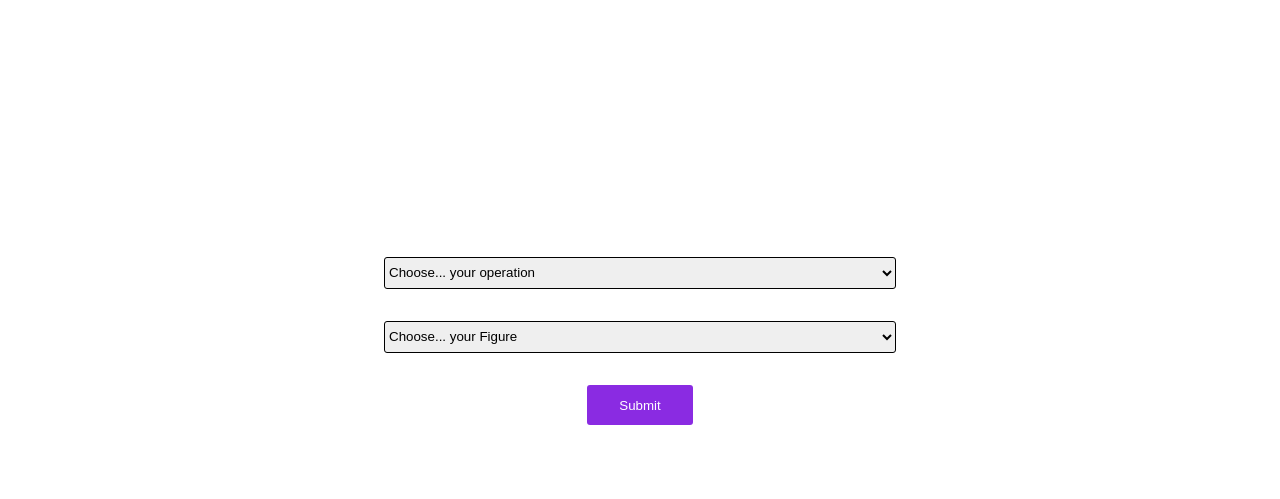
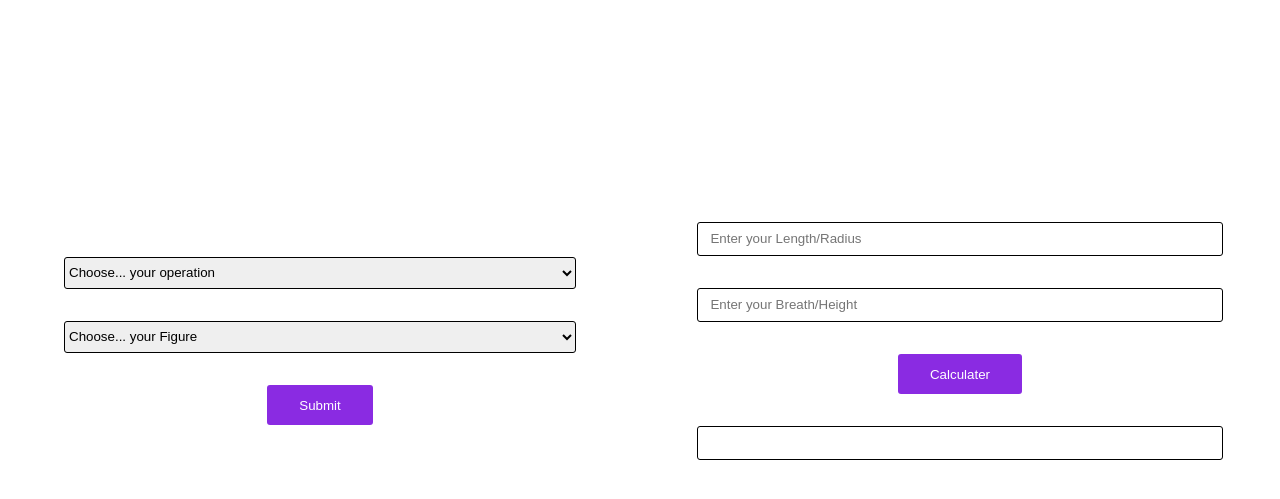
Before and after one commit to sbn-raju/FrontEnd_Projects, a plain HTML site: page areaPerimeter/index.html in a window 1280 px wide. Both pictures are taken after a click on the button "Submit". Shown: the part 67-566 px from the top of the page. Drawn offline with Linux system fonts and the light colour scheme.

Commit message:
Frintend Files

```diff
--- a/areaPerimeter/app.js
+++ b/areaPerimeter/app.js
@@ -1,12 +1,33 @@
 let submit = document.querySelector(".submit");
+let answer = document.getElementById("readonly");
 submit.addEventListener("click",()=>{
     console.log("Button Was clicked");
     let ops = document.getElementById("operations").value;
     let figure = document.getElementById("figure").value;
     let visiblityArea = document.querySelector(".visiblity");
+    let length = document.getElementById("length").value;
+    let breath = document.getElementById("breath").value;
     let visiblityVolume = document.querySelector(".visiblityVolume");
+    let calculateArea = document.querySelector(".calculateArea");
+    let calculateVolume = document.querySelector(".calculateVolume");
+    let finalAnswer = 0;
     if(ops === "Volume" && figure === "Cube"){
         visiblityVolume.classList.add("hidden");
+        calculateVolume.addEventListener("click",()=>{
+            let lengthSide = document.getElementById("volume").value;
+            answer.value = lengthSide*lengthSide*lengthSide;
+        });
     }
-    // else if(ops === "Volume" && figure === "Cuboid")
+    else if(ops === "Volume" && figure === "Cuboid"){
+        visiblityArea.classList.add("hidden");
+    }
+    else if(ops === "Volume" && figure === "Shape"){
+        visiblityVolume.classList.add("hidden");
+    }
+    else if(ops === "Volume" && figure === "Cone"){
+        visiblityArea.classList.add("hidden");
+    }
+    else{
+        visiblityArea.classList.add("hidden");
+    }
 });
--- a/areaPerimeter/index.html
+++ b/areaPerimeter/index.html
@@ -1,5 +1,6 @@
 <!DOCTYPE html>
 <html lang="en">
+
 <head>
     <meta charset="UTF-8">
     <meta name="viewport" content="width=device-width, initial-scale=1.0">
@@ -35,17 +36,15 @@
                 <button class="btns submit">Submit</button>
             </div>
             <div class="visiblity">
-                    <input type="number" name="Length" id="length" placeholder="Enter your Length">
-                    <input type="number" name="Breath" id="breath" placeholder="Enter your Breath">
-                    <button class="btns calculate">Calculater</button>
+                <input type="number" name="Length" id="length" placeholder="Enter your Length/Radius">
+                <input type="number" name="Breath" id="breath" placeholder="Enter your Breath/Height">
+                <button class="btns calculateArea">Calculater</button>
+                <input id="readonly" type="text" readonly>
             </div>
             <div class="visiblityVolume">
-                    <input type="number" name="Volume" id="volume" placeholder="Enter your length Side">
-                    <button class="btns calculate">Calculater</button>
-                </div>
-                <div class="visiblityVolume">
-                    <input type="number" name="Volume" id="volume" placeholder="Enter your length Side">
-                    <button class="btns calculate">Calculater</button>
+                <input type="number" name="Volume" id="volume" placeholder="Enter your Length Side">
+                <button class="btns calculateVolume">Calculate</button>
+                <input id="readonly" type="text" readonly>
             </div>
         </div>
     </main>
```
Lines whose indentation alone changed are shown as unchanged.
